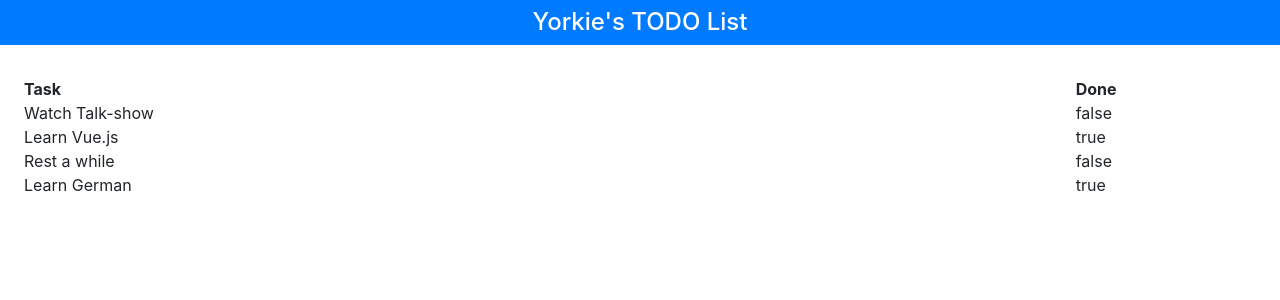
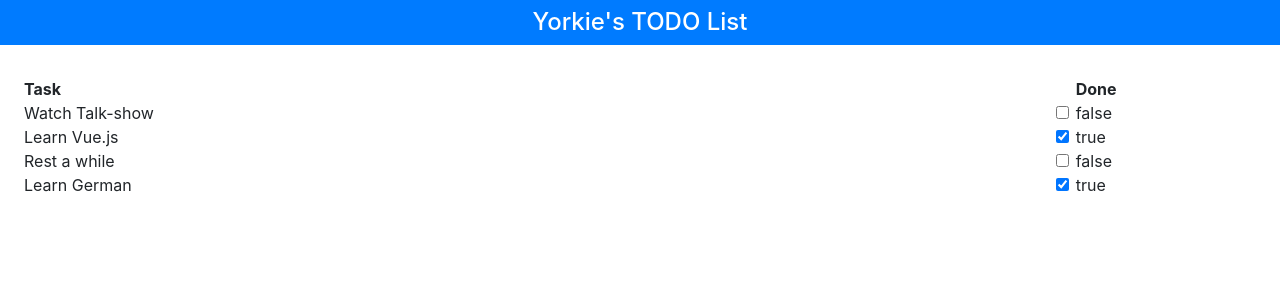
Before and after one commit to codingEzio/code_js_book_pro_vuejs_2, a Vue app in the folder Chapter_01/todo/: page / in a window 1280 px wide. Shown: the top 300 px of the page. Built offline with nearby package versions, Linux system fonts and the light colour scheme.

Commit message:
A simplest example for 'two-way-data-binding'

```diff
--- a/Chapter_01/todo/src/App.vue
+++ b/Chapter_01/todo/src/App.vue
@@ -16,7 +16,10 @@
 
       <div class="row" v-for="t in tasks" v-bind:key="t.action">
         <div class="col">{{t.action}}</div>
-        <div class="col-2">{{t.done}}</div>
+        <div class="col-2">
+          <input type="checkbox" v-model="t.done" class="form-check-input">
+          {{t.done}}
+        </div>
       </div>
     </div>
   </div>
```
